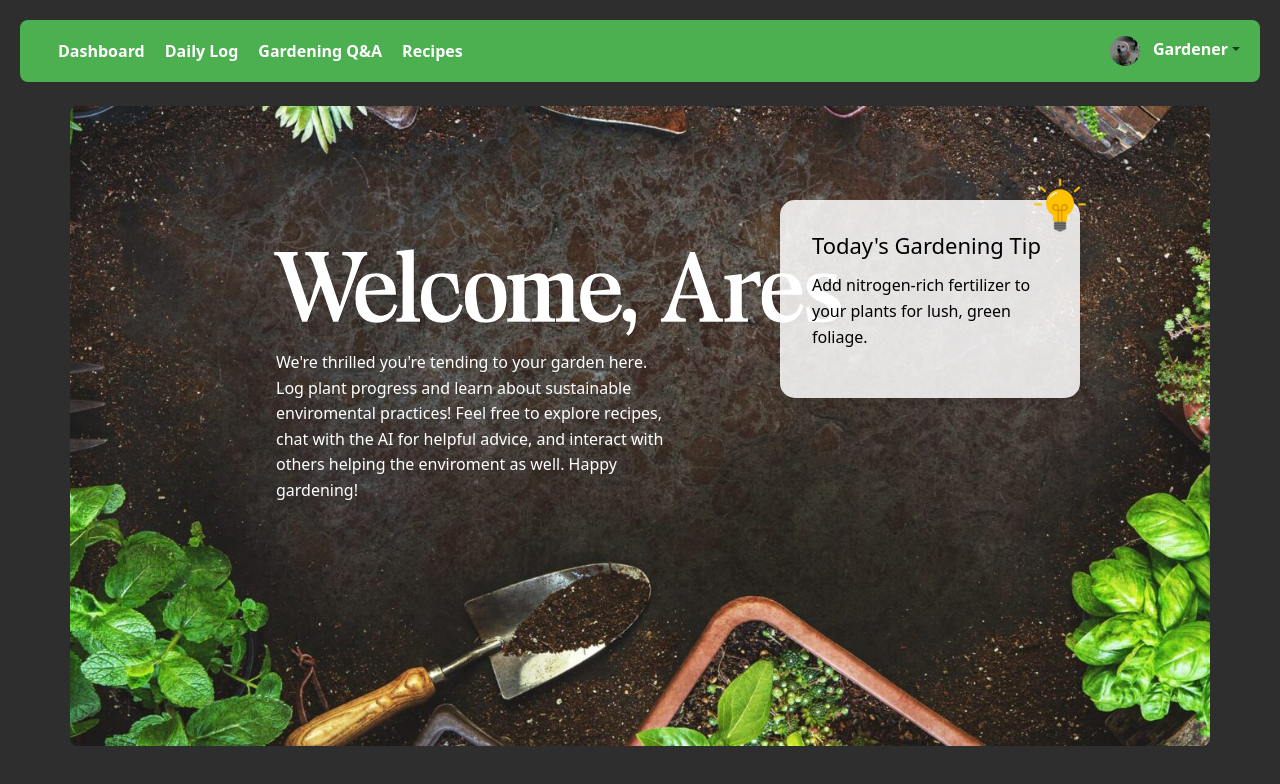
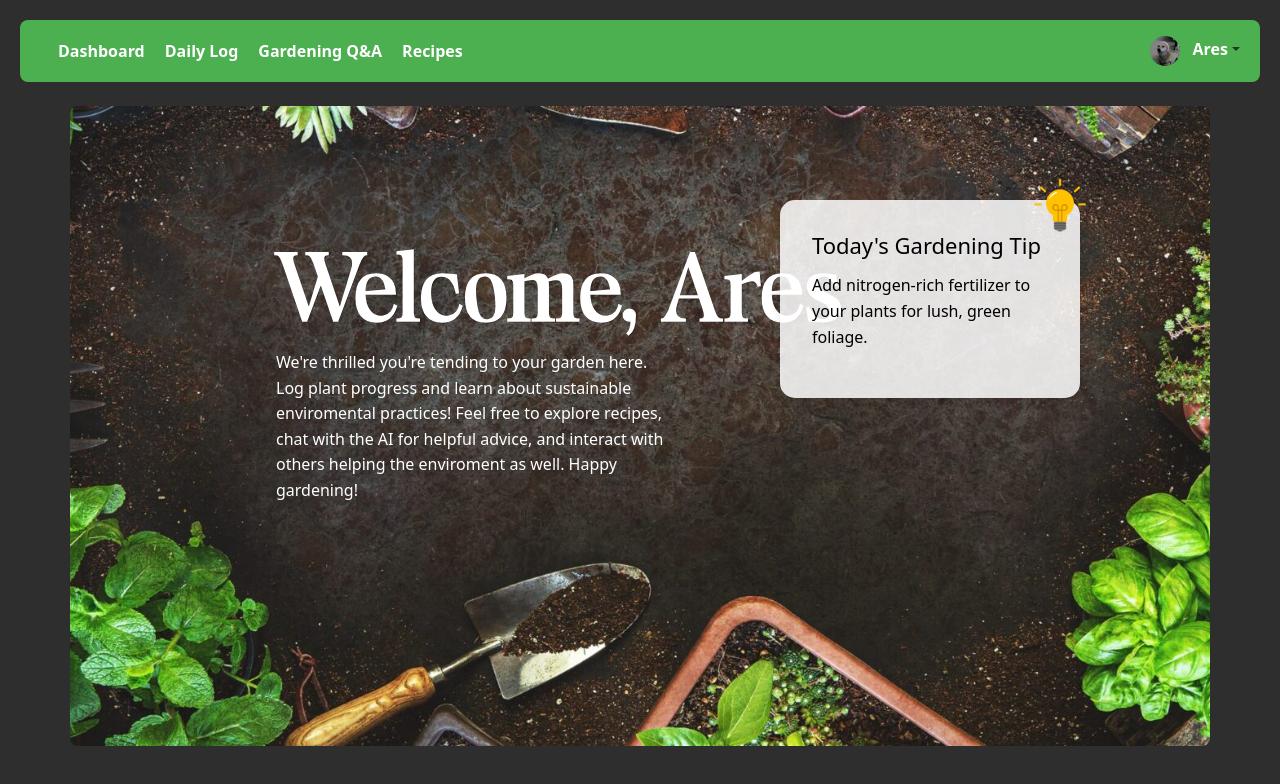
Before and after one commit to DavidBodansky/Log-A-Plant, a React (Create React App) app: page / in a window 1280 px wide. Shown: the top 784 px of the page. Built offline with nearby package versions, Linux system fonts and the light colour scheme.

Commit message:
breaking

```diff
--- a/src/components/Navbar.js
+++ b/src/components/Navbar.js
@@ -50,7 +50,7 @@ const Navbar = () => {
               alt="Gardener"
               className="rounded-circle garden-avatar"
             />
-            <span className="garden-user-name">Gardener</span>
+            <span className="garden-user-name">Ares</span>
           </DropdownToggle>
           <DropdownMenu right>
             <DropdownItem>
--- a/src/pages/Dashboard.js
+++ b/src/pages/Dashboard.js
@@ -87,7 +87,7 @@ const Dashboard = () => {
                 alt="Gardener"
                 className="rounded-circle garden-avatar"
               />
-              <span className="garden-user-name">Gardener</span>
+              <span className="garden-user-name">Ares</span>
             </DropdownToggle>
             <DropdownMenu right>
               <DropdownItem>
```
